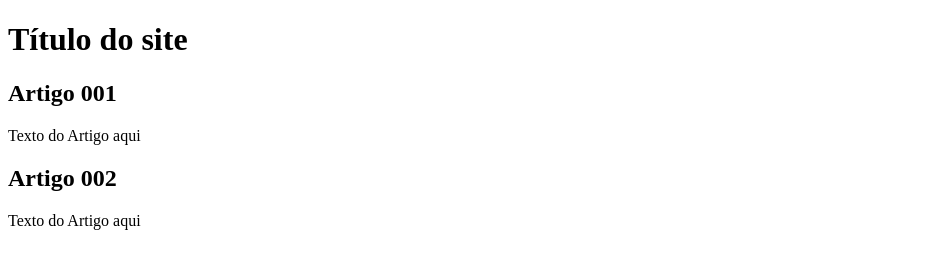
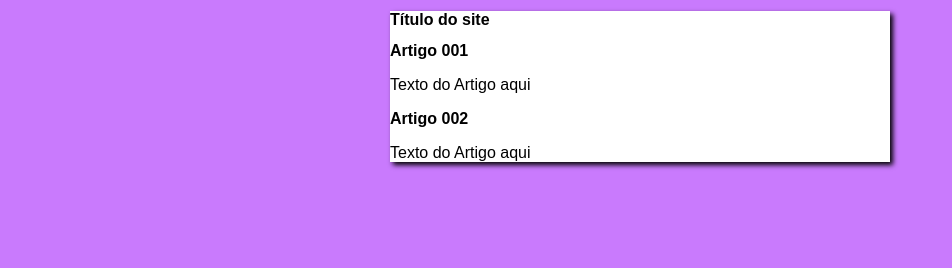
Before and after one commit to almir-rodrigues/projeto-site, a plain HTML site: page index.html in a window 1280 px wide. Shown: the whole page, without its empty margins (0-952 px from the left). Drawn offline with Linux system fonts and the light colour scheme.

Commit message:
iniciei o design

```diff
--- /dev/null
+++ b/estilos/style.css
@@ -0,0 +1,15 @@
+* {
+    font-family: Arial, Helvetica, sans-serif;
+    font-size: 16px;
+}
+
+body {
+    background-color: rgb(201, 122, 253);
+}
+
+main {
+    background-color: white;
+    width: 500px;
+    margin: auto;
+    box-shadow: 3px 3px 5px black;
+}
--- a/index.html
+++ b/index.html
@@ -4,6 +4,7 @@
     <meta charset="UTF-8">
     <meta name="viewport" content="width=device-width, initial-scale=1.0">
     <title>Título do site</title>
+    <link rel="stylesheet" href="estilos/style.css">
 </head>
 <body>
     <main>
```
